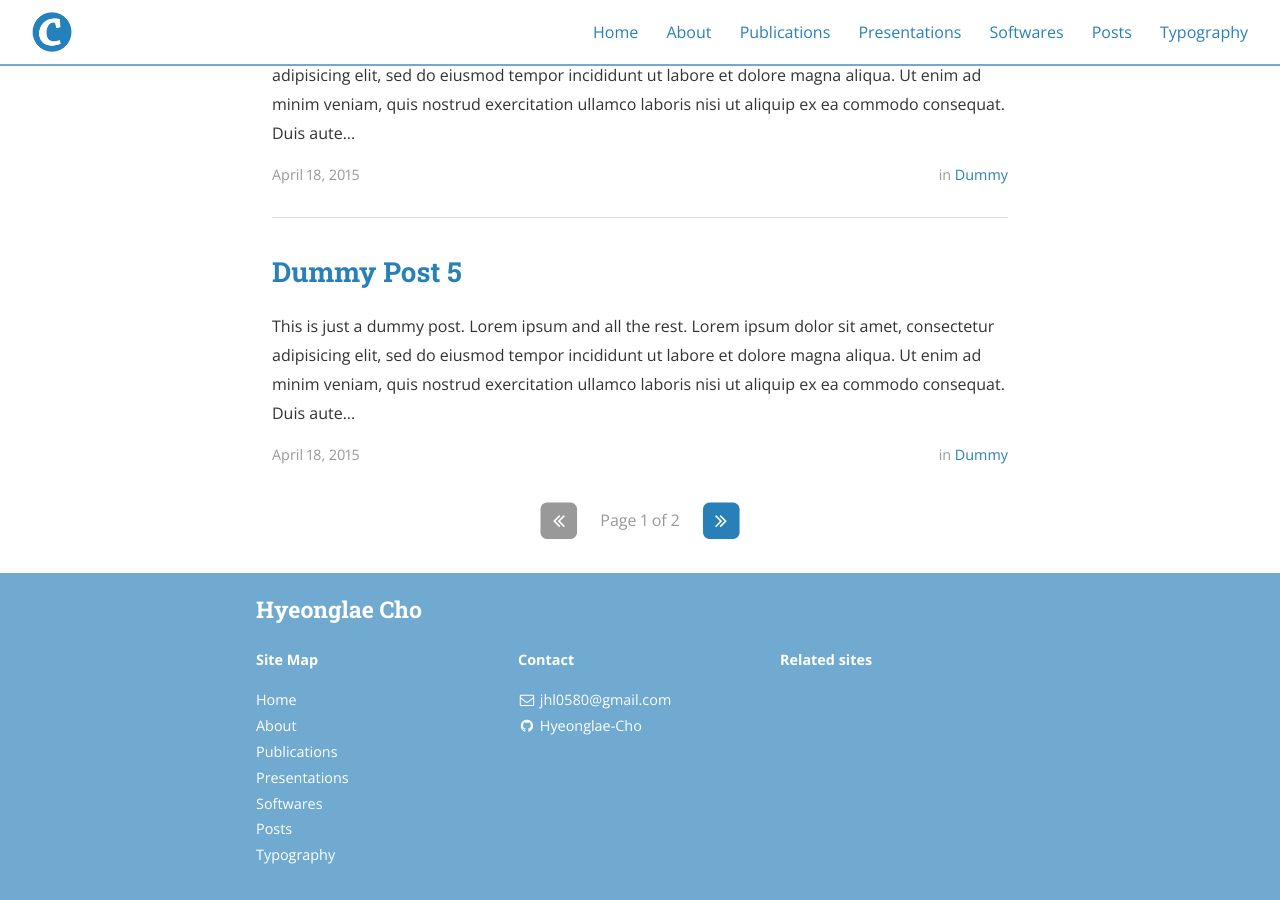
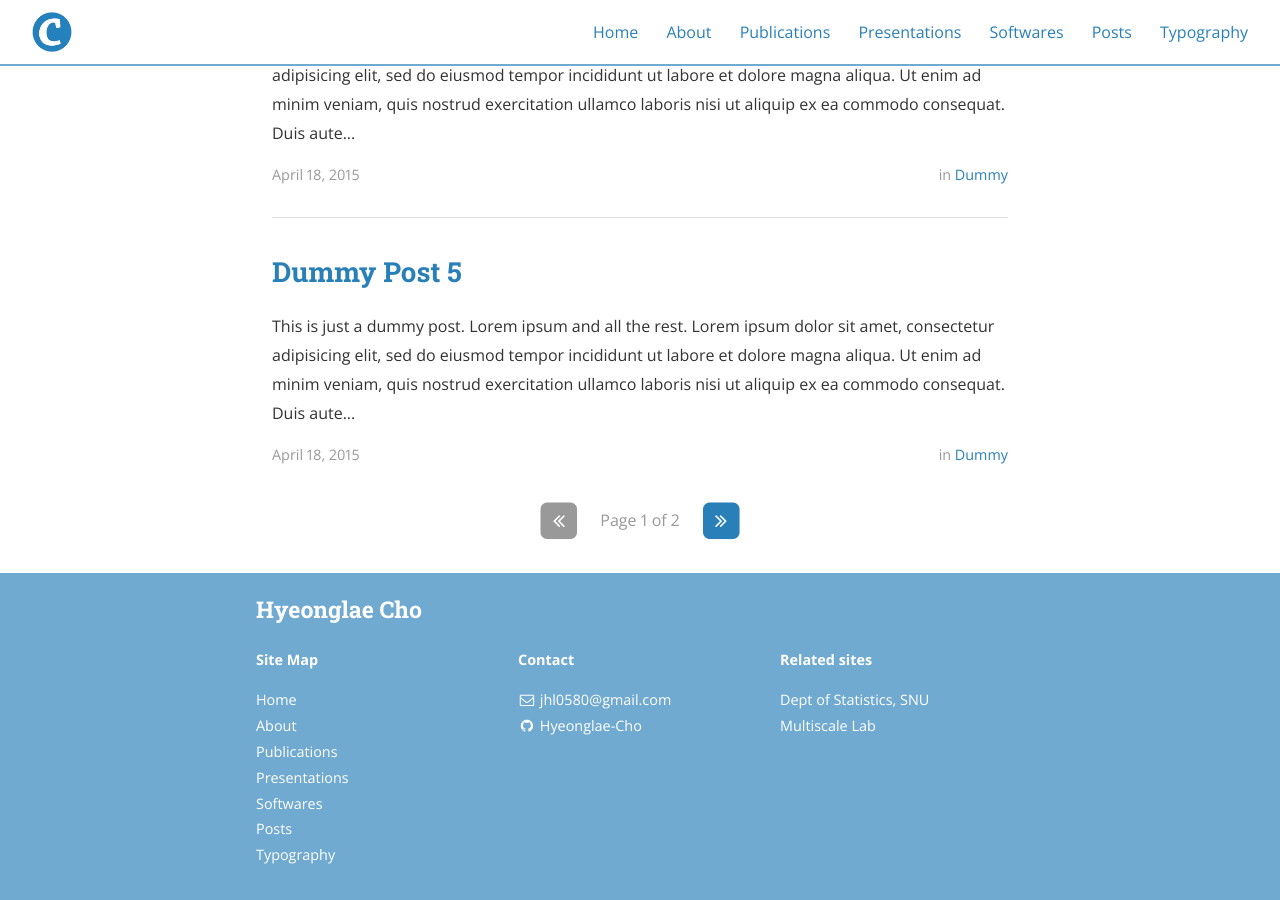
Before and after one commit to Hyeonglae-Cho/Hyeonglae-Cho.github.io, a Jekyll site: the page built from index.html, in a window 1280 px wide and 900 px high, scrolled down 1352 px. Built offline with Jekyll 4.4.1, drawn with Linux system fonts in a browser that asks for light colours; nearby versions of some CDN libraries; the list of posts is cut into pages by our own code.

Commit message:
Update _config.yml

```diff
--- a/_config.yml
+++ b/_config.yml
@@ -69,6 +69,17 @@ descriptions:
 # * After each blog post for sharing widgets
 #
 # Example:
+
+related:
+  - name: Statistics, SNU
+    sitename: Dept of Statistics, SNU
+    url: https://stat.snu.ac.kr/
+
+  - name: Multiscale Lab, SNU
+    sitename: Multiscale Lab
+    url: https://sites.google.com/view/snumultiscale/
+
+
 #
 # social:
 #   - name: Twitter                         # Name of the service
```
